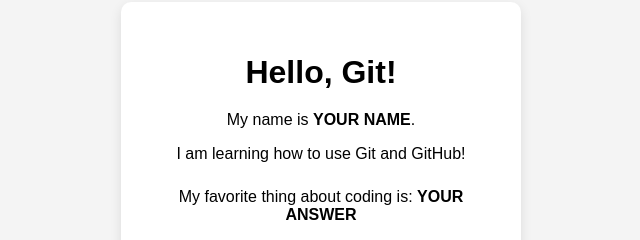
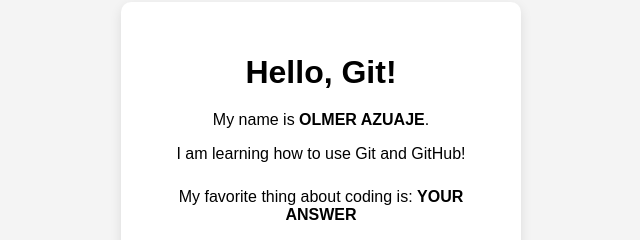
Before and after one commit to ernie1541/git-workshop-challenge, a plain HTML site: page index.html in a window 1280 px wide. Shown: the part 264-504 px from the top of the page, 319-959 px from the left. Drawn offline with Linux system fonts and the light colour scheme.

Commit message:
added edits to index.html

```diff
--- a/index.html
+++ b/index.html
@@ -12,7 +12,7 @@
         <h1>Hello, Git!</h1>
 
         <p>
-            My name is <strong>YOUR NAME</strong>.
+            My name is <strong>OLMER AZUAJE</strong>.
         </p>
 
         <p>
```
